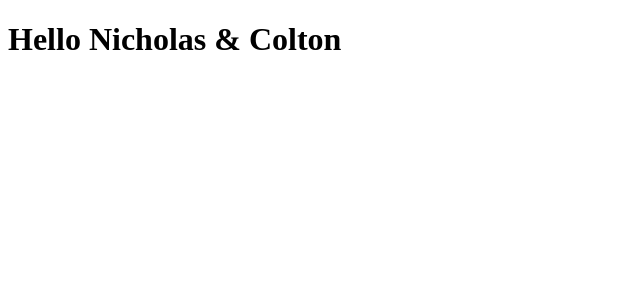
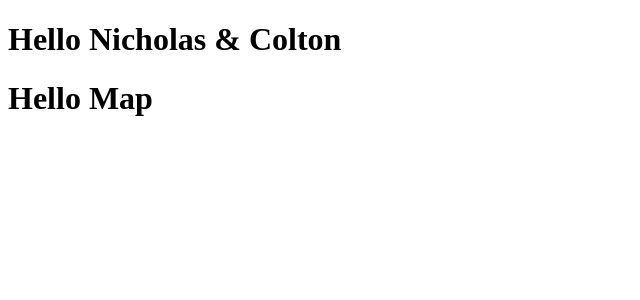
Before and after one commit to ColtonSmith28/playgrounds-4-all-client, a React (Create React App) app: page / in a window 1280 px wide. Shown: the top 300 px of the page, without its empty margins (0-640 px from the left). Built offline with nearby package versions, Linux system fonts and the light colour scheme.

Commit message:
Added imports for map

```diff
--- a/src/App.js
+++ b/src/App.js
@@ -1,10 +1,12 @@
 import React from 'react';
-import './App.scss'
+import './App.scss';
+import Map from './components/Map/Map.js';
 
 function App() {
   return (
     <>
       <h1> Hello Nicholas & Colton</h1>
+      <Map />
     </>
   );
 }
--- /dev/null
+++ b/src/components/Map/Map.js
@@ -0,0 +1,13 @@
+import React, { Component } from 'react';
+
+class Map extends Component {
+  render() {
+    return (
+      <div>
+        <h1>Hello Map</h1>
+      </div>
+    );
+  }
+}
+
+export default Map;
```
Also changed, not shown: src/components/Map/Map.scss (added).
